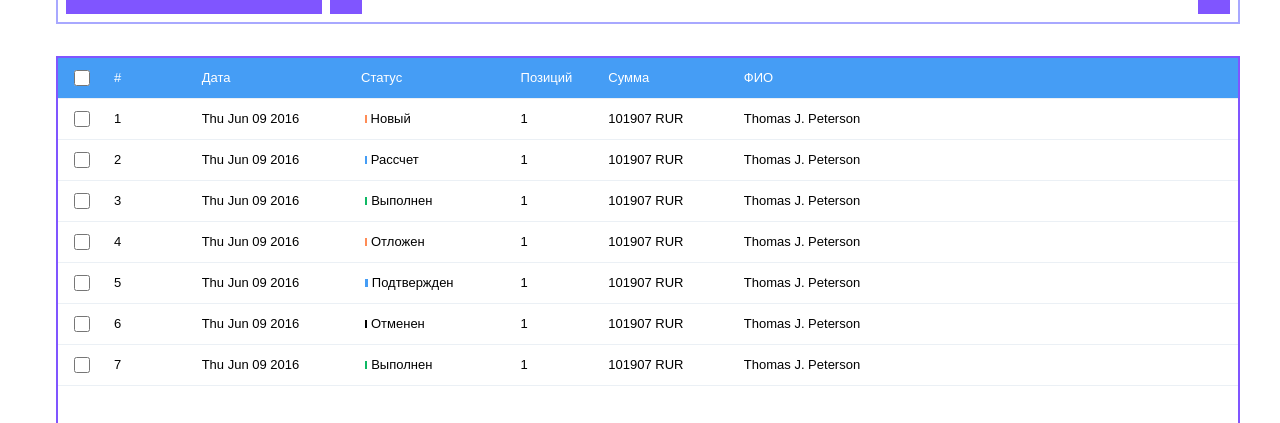
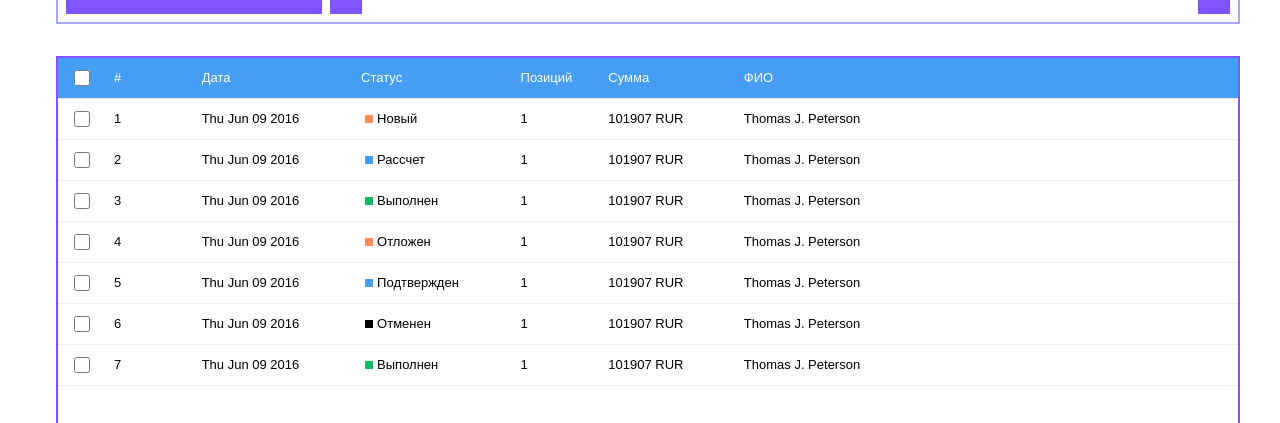
Before and after one commit to StrixSeloputo/admin-panel, a React (Create React App) app: page / in a window 1280 px wide. Shown: the part 132-555 px from the top of the page. Built offline with nearby package versions, Linux system fonts and the light colour scheme.

Commit message:
Убран flex-basis у компонента текста

```diff
--- a/src/components/Text.css
+++ b/src/components/Text.css
@@ -1,11 +1,9 @@
 @import "constants.css";
 
 .text {
-    /* bodytext */
     font-family: 'Ubuntu', sans-serif;
     font-style: normal;
     font-weight: normal;
     font-size: 13px;
     line-height: 16px;
-    flex-basis: 256px;
 }
```
